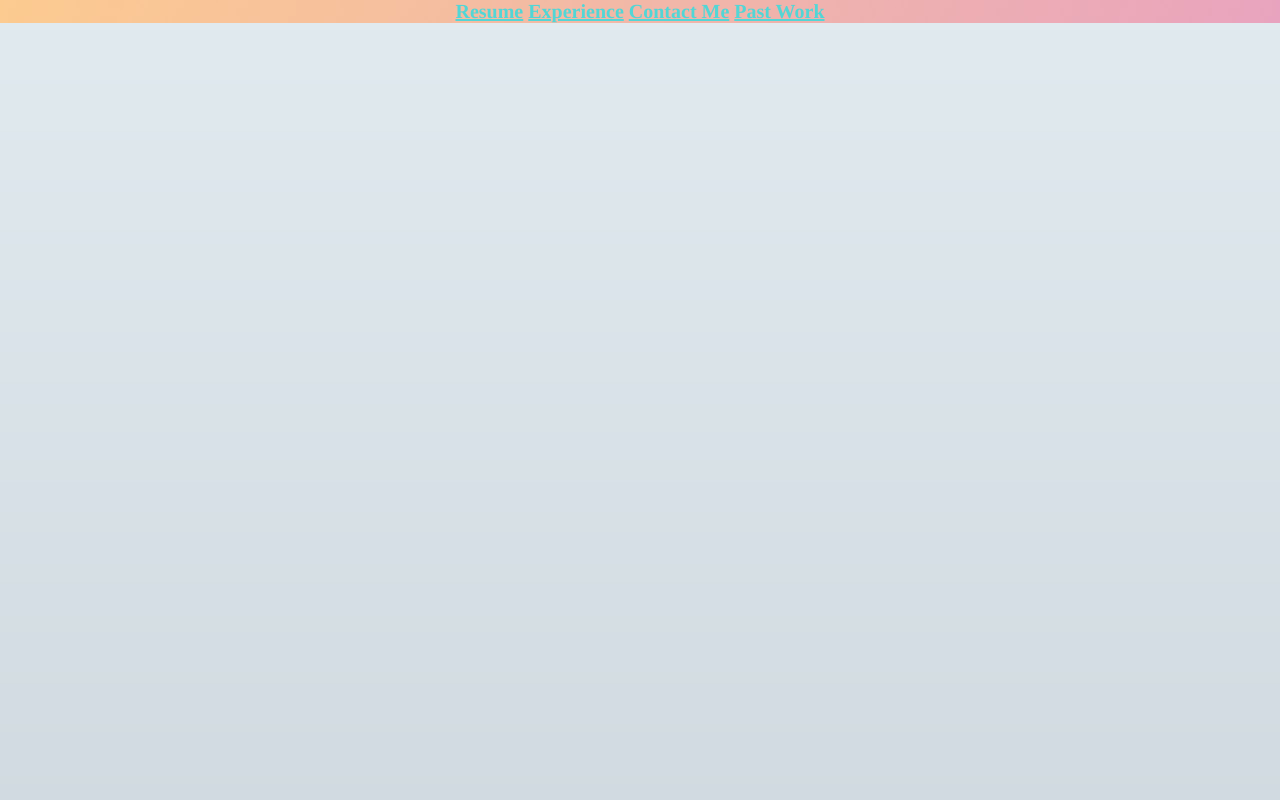
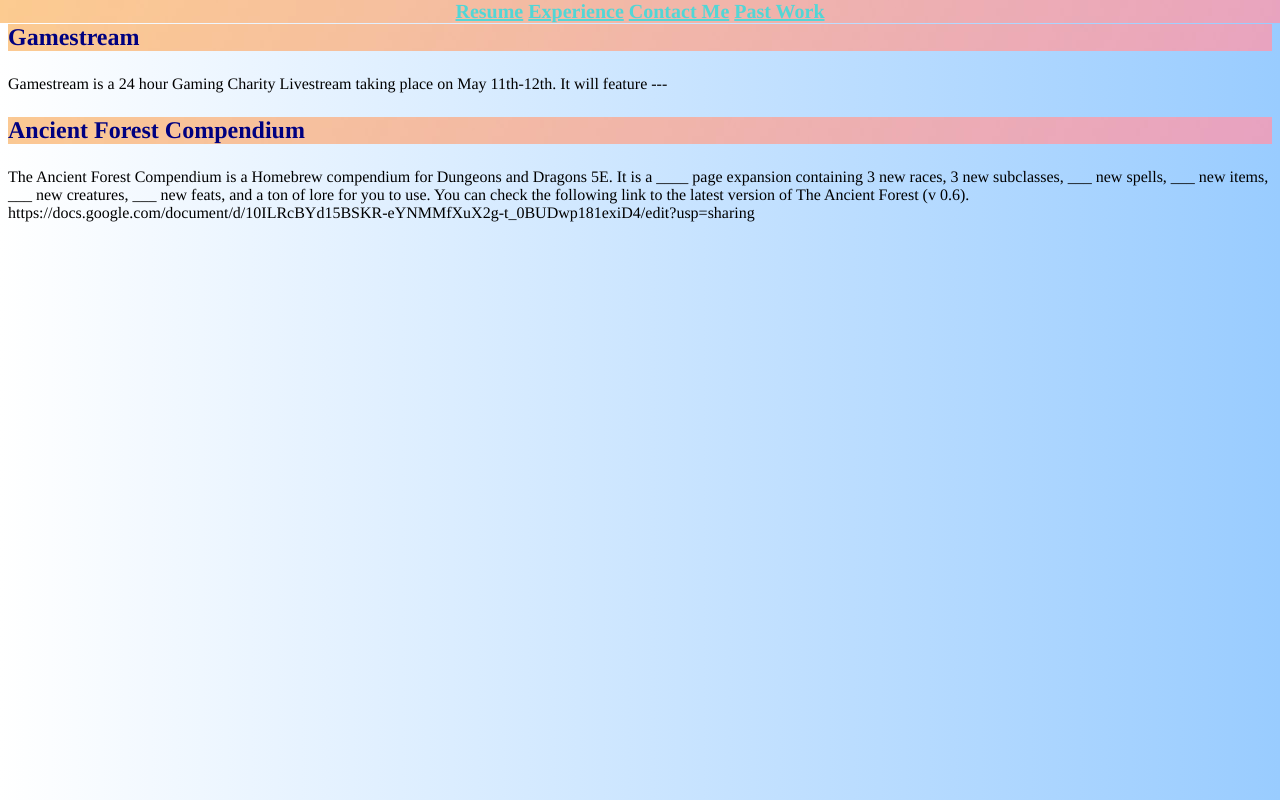
Before and after one commit to marleymanjacobs/Final-IDM-221-project, a plain HTML site: page Projects.html in a window 1280 px wide. Drawn offline with Linux system fonts and the light colour scheme.

Commit message:
switching gradient

```diff
--- a/Projects.html
+++ b/Projects.html
@@ -16,8 +16,19 @@
 </nav>
 
 <main>
-
-
+    <h3>Gamestream</h3>
+        <p>
+            Gamestream is a 24 hour Gaming Charity Livestream taking place on May 11th-12th. It will feature ---
+        </p>
+    <h3>Ancient Forest Compendium</h3>
+        <p>
+            The Ancient Forest Compendium is a Homebrew compendium for Dungeons and Dragons 5E. It is a ____ page expansion
+            containing 3 new races, 3 new subclasses, ___ new spells, ___ new items, ___ new creatures, ___ new feats, and a
+            ton of lore for you to use. You can check the following link to the latest version of The Ancient Forest (v 0.6).
+            <br>
+            https://docs.google.com/document/d/10ILRcBYd15BSKR-eYNMMfXuX2g-t_0BUDwp181exiD4/edit?usp=sharing
+            <br>
+        </p>
 
     <!-- !!!, stuff to be added (each thing gets a picture, title, and a link/series of links)
 
--- a/pagestyle.css
+++ b/pagestyle.css
@@ -1,6 +1,10 @@
 * {
     font-family: Times, 'Times New Roman', serif;
-}  /*For some Reason this doesn't select all text*/
+}  /*For some Reason this doesn't select all text, also need to add code to call on custom text.
+
+Custom Text for Headers: Bungee
+is fun font. -Check class slides for font uploading to double check
+*/
 
 nav {
     position: fixed;
@@ -21,7 +25,7 @@ a:link, a:visited {
 }
 
 html {
-    background-image: url('br.jpg');
+    background-image: linear-gradient(to right, #ffffff , #99ccff); /*   Switch to just be a gradient*/
     background-repeat: no-repeat;
     background-attachment: fixed;
 }
```
